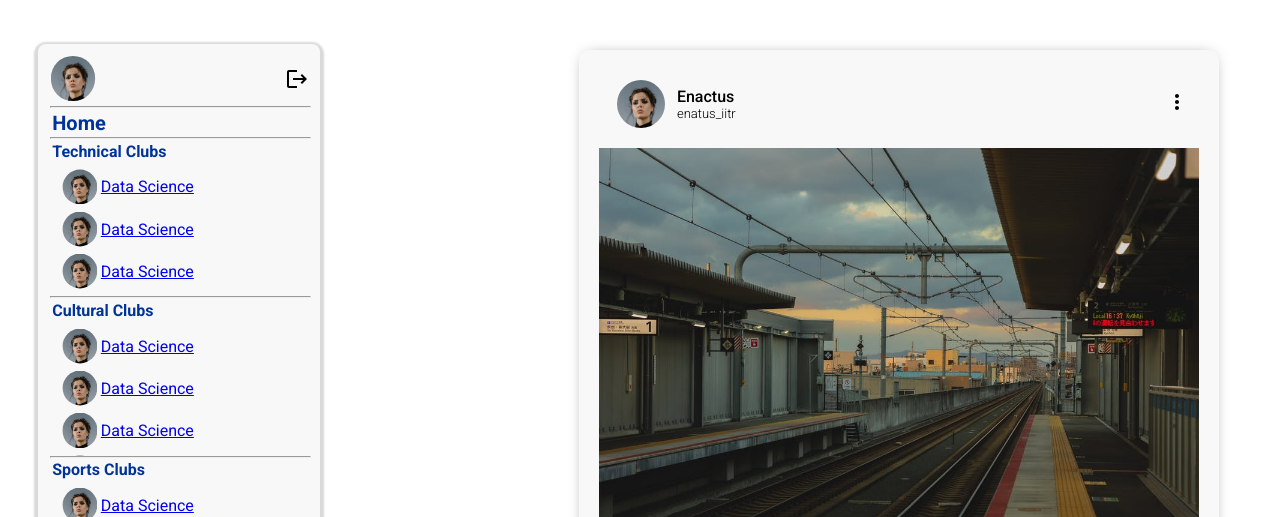
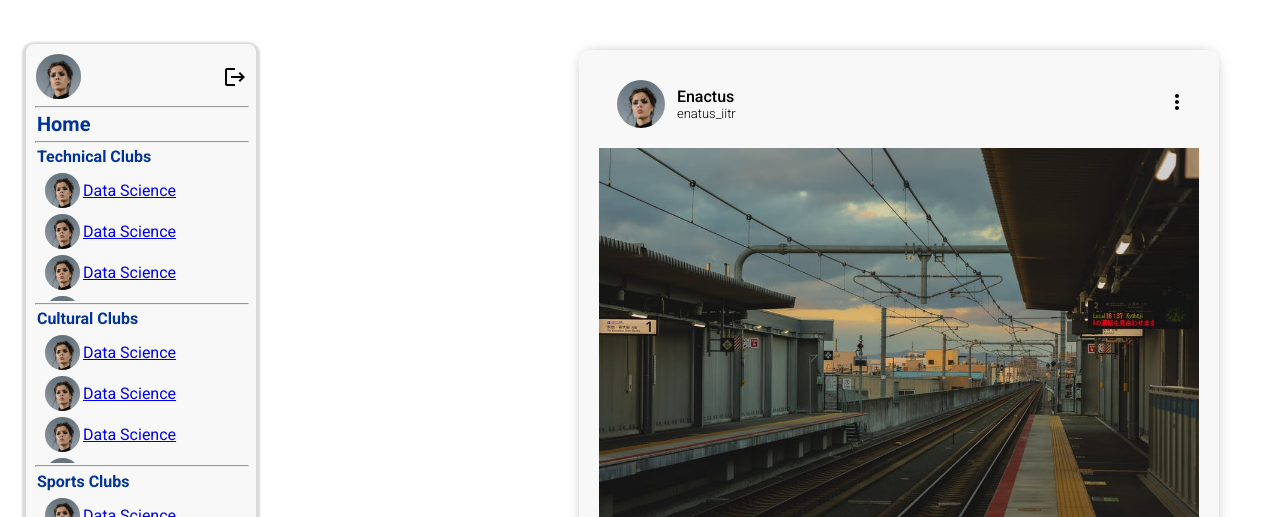
Before and after one commit to rishavkapoor9/Club-Tracker, a React (Create React App) app in the folder client/: page /home in a window 1280 px wide. Shown: the top 517 px of the page. Built offline with nearby package versions, Linux system fonts and the light colour scheme; no server answers.

Commit message:
sidenav was made smaller

```diff
--- a/client/src/components/groups/groups.css
+++ b/client/src/components/groups/groups.css
@@ -1,7 +1,7 @@
 .group {
     height: fit-content;
-    width: 22%;
-    left: 3%;
+    width: 18%;
+    left: 2%;
     margin-top: 1.5rem;
     position: fixed;
     border-radius: 8px;
@@ -36,6 +36,7 @@
 .line {
     width: 100%;
     color: grey;
+    margin: 1% 0% 1% 0%;
 }
 
 .homePage {
@@ -169,12 +170,12 @@ top: 2%;
 width: 60%;
 }
 
-.initials .handleAccount1{
+.handleAccount1{
 font-weight: 300;
-font-size: x-small;
+font-size: smaller;
 }
 
-.initials .handleUsername1{
+.handleUsername1{
 font-weight: 400;
 }
 
```
